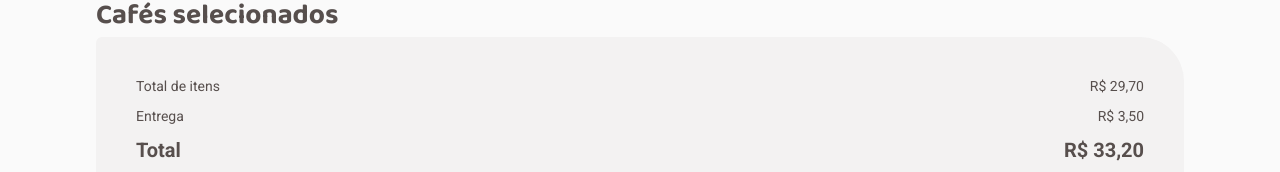
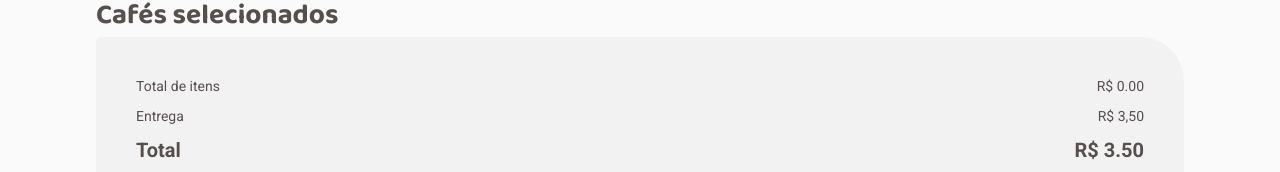
Before and after one commit to JoaoPedroVicentin/coffee-delivery, a React (Vite) app: page /checkout in a window 1280 px wide. Shown: the part 780-952 px from the top of the page. Built offline with nearby package versions, Linux system fonts and the light colour scheme.

Commit message:
calculando total

```diff
--- a/src/contexts/PurchaseContext.tsx
+++ b/src/contexts/PurchaseContext.tsx
@@ -1,4 +1,4 @@
-import { createContext, FormEvent, ReactNode, useEffect, useState } from "react"
+import { createContext, FormEvent, ReactNode, useEffect, useMemo, useState } from "react"
 import {v4 as uuidv4} from 'uuid';
 
 export interface Coffee{
@@ -22,7 +22,10 @@ interface PurchaseContextType{
     handleNewPurchase: (id: string, qtde: number) => void
     listPurchase: Purchase[],
     addQtdeCoffee: (id:string) => void,
-    dropQtdeCoffee: (id:string) => void
+    dropQtdeCoffee: (id:string) => void,
+    subTotal: number,
+    totalOrder: number,
+    deletePurchase: (id:string) => void
 }
 
 interface PurchaseContextProvidersProp{
@@ -34,10 +37,18 @@ export const PurchaseContext = createContext({} as PurchaseContextType)
 export function PurchaseContextProvider({children}: PurchaseContextProvidersProp){
     const [listPurchase, setListPurchase] = useState<Purchase[]>([])
 
+
     function handleNewPurchase(id: string, qtde:number){
         {coffeeList.map(coffee => {
             if(coffee.id === id){
-                setListPurchase((state) => [...state, {id:uuidv4() ,coffee: coffee, qtde: qtde, value: coffee.value * qtde}])
+                setListPurchase((state) => [...state,
+                    {
+                        id:uuidv4(),
+                        coffee: coffee,
+                        qtde: qtde,
+                        value: coffee.value * qtde
+                    }
+                ])
             }
         })}
     }
@@ -66,6 +77,24 @@ export function PurchaseContextProvider({children}: PurchaseContextProvidersProp
         })
         setListPurchase(updateQtde)
     }
+
+    function deletePurchase(id: string){
+        const listWithoutPurchase = listPurchase.filter(purchase => {
+            return purchase.id != id
+        })
+        setListPurchase(listWithoutPurchase)
+    }
+
+    const subTotal = useMemo(() => {
+        const value = listPurchase.reduce((acc, curr) => {
+          const temp = acc + curr.value
+          return temp
+        }, 0)
+
+        return value
+      }, [listPurchase])
+
+      const totalOrder = subTotal + 3.50
 
     const coffeeList = [
         {
@@ -183,7 +212,7 @@ export function PurchaseContextProvider({children}: PurchaseContextProvidersProp
     ]
 
     return(
-        <PurchaseContext.Provider value={{ coffeeList, handleNewPurchase, listPurchase, addQtdeCoffee, dropQtdeCoffee }}>
+        <PurchaseContext.Provider value={{ coffeeList, handleNewPurchase, listPurchase, addQtdeCoffee, dropQtdeCoffee, subTotal, totalOrder, deletePurchase }}>
             {children}
         </PurchaseContext.Provider>
     )
--- a/src/pages/Checkout/components/Purchase/Products/index.tsx
+++ b/src/pages/Checkout/components/Purchase/Products/index.tsx
@@ -12,7 +12,7 @@ interface PurchaseProps {
 
 export function Product({id, coffee, qtde, value}:PurchaseProps){
 
-    const {addQtdeCoffee, dropQtdeCoffee} = useContext(PurchaseContext)
+    const {addQtdeCoffee, dropQtdeCoffee, deletePurchase} = useContext(PurchaseContext)
 
     function handleAddQtde(){
         addQtdeCoffee(id)
@@ -22,6 +22,10 @@ export function Product({id, coffee, qtde, value}:PurchaseProps){
         dropQtdeCoffee(id)
     }
 
+    function handleDelete(){
+        deletePurchase(id)
+    }
+
     return(
         <ProductContainer>
             <img src={coffee.img}/>
@@ -29,11 +33,11 @@ export function Product({id, coffee, qtde, value}:PurchaseProps){
                 <p>{coffee.name}</p>
                 <div>
                     <CounterProduct>
-                        <ButtonCountProduct onClick={handleAddQtde}><Minus size={14}/></ButtonCountProduct>
+                        <ButtonCountProduct onClick={handleDropQtde}><Minus size={14}/></ButtonCountProduct>
                             <span>{qtde}</span>
-                        <ButtonCountProduct onClick={handleDropQtde}><Plus size={14}/></ButtonCountProduct>
+                        <ButtonCountProduct onClick={handleAddQtde}><Plus size={14}/></ButtonCountProduct>
                     </CounterProduct>
-                    <DeleteProduct>
+                    <DeleteProduct onClick={handleDelete}>
                         <Trash color="#8047F8" size={14}/> REMOVER
                     </DeleteProduct>
                 </div>
--- a/src/pages/Checkout/components/Purchase/index.tsx
+++ b/src/pages/Checkout/components/Purchase/index.tsx
@@ -5,19 +5,23 @@ import { ButtonPurchase, PurchaseContainer, ValueDescription, ValuePurchase} fro
 
 export function Purchase() {
 
-    const {listPurchase} = useContext(PurchaseContext)
+    const {listPurchase, subTotal, totalOrder} = useContext(PurchaseContext)
 
     return(
         <PurchaseContainer>
             {listPurchase.map(purchase => {
                 return (
-                    <Product id={purchase.id} coffee={purchase.coffee} qtde={purchase.qtde} value={purchase.value}/>
+                    <Product key={purchase.id}
+                    id={purchase.id}
+                    coffee={purchase.coffee}
+                    qtde={purchase.qtde}
+                    value={purchase.value}/>
                 )
             })}
             <ValuePurchase>
                 <ValueDescription>
                     <p>Total de itens</p>
-                    <p>R$ 29,70</p>
+                    <p>R$ {subTotal.toFixed(2)}</p>
                 </ValueDescription>
                 <ValueDescription>
                     <p>Entrega</p>
@@ -25,7 +29,7 @@ export function Purchase() {
                 </ValueDescription>
                 <ValueDescription>
                     <strong>Total</strong>
-                    <strong>R$ 33,20</strong>
+                    <strong>R$ {totalOrder.toFixed(2)}</strong>
                 </ValueDescription>
             </ValuePurchase>
             <ButtonPurchase><a href="/success">CONFIRMAR PEDIDO</a></ButtonPurchase>
```
